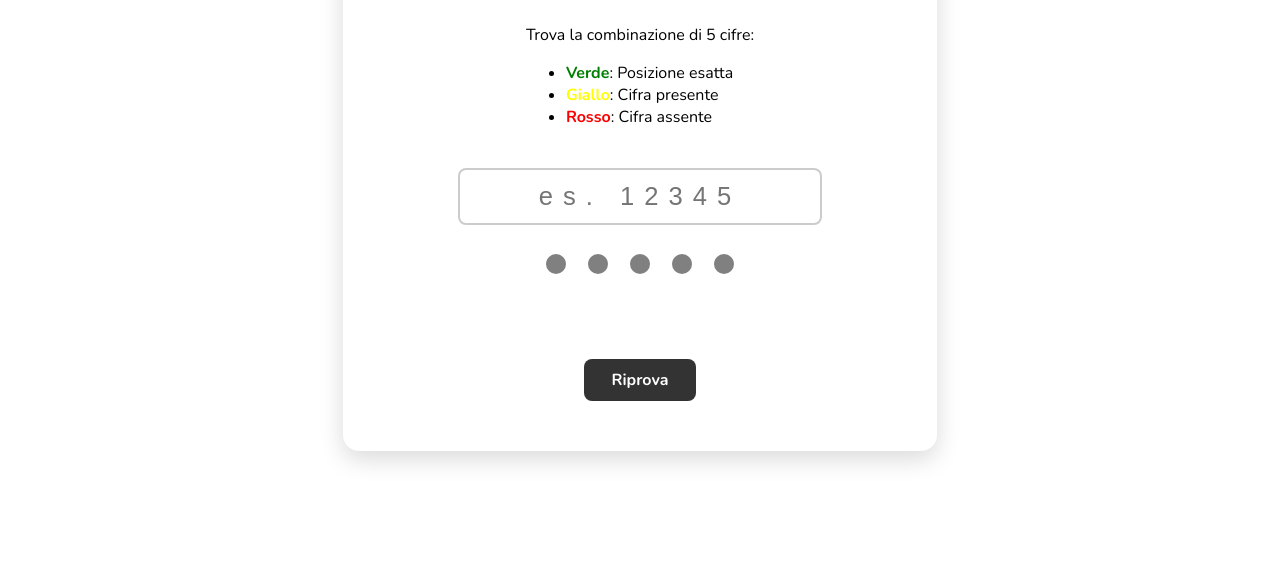
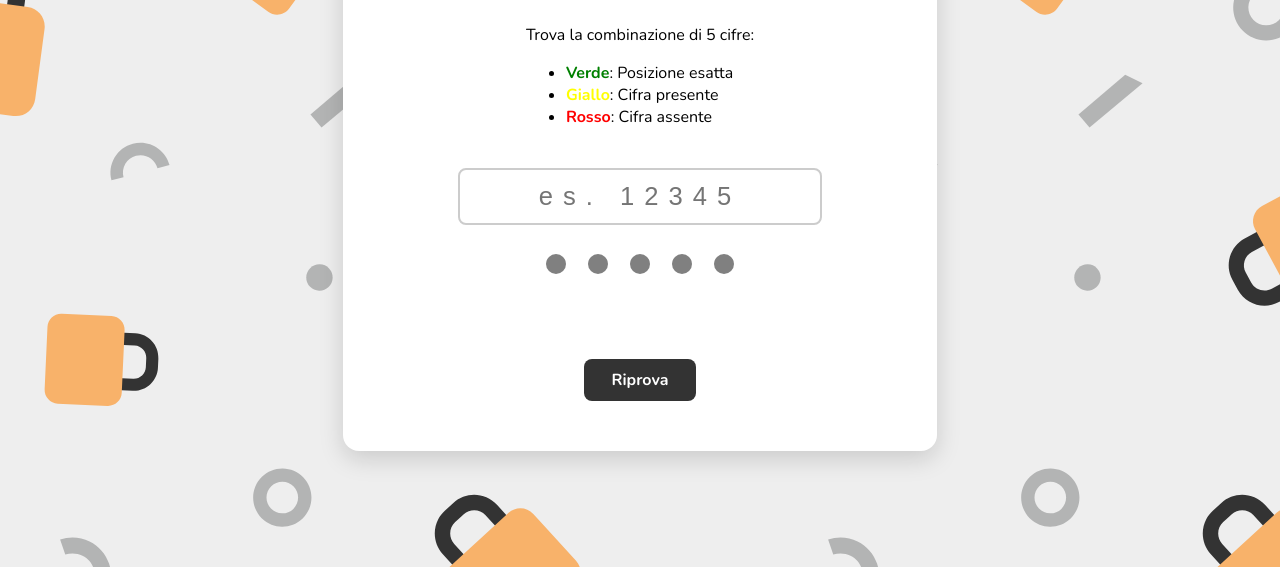
Before and after one commit to marlisamazzola/password-game, a website built with Vite: page index.html in a window 1280 px wide. Shown: the part 249-816 px from the top of the page. Built offline with nearby package versions, Linux system fonts and the light colour scheme; files whose address does not match are found by name.

Commit message:
fix background

```diff
--- a/src/style.css
+++ b/src/style.css
@@ -5,7 +5,7 @@ body {
   justify-content: center;
   align-items: center;
   gap: 30px;
-  background-image: url(./background.svg);
+  background-image: url(/password-game/public/background.svg);
   font-family: Nunito, sans-serif;
 }
 
```
